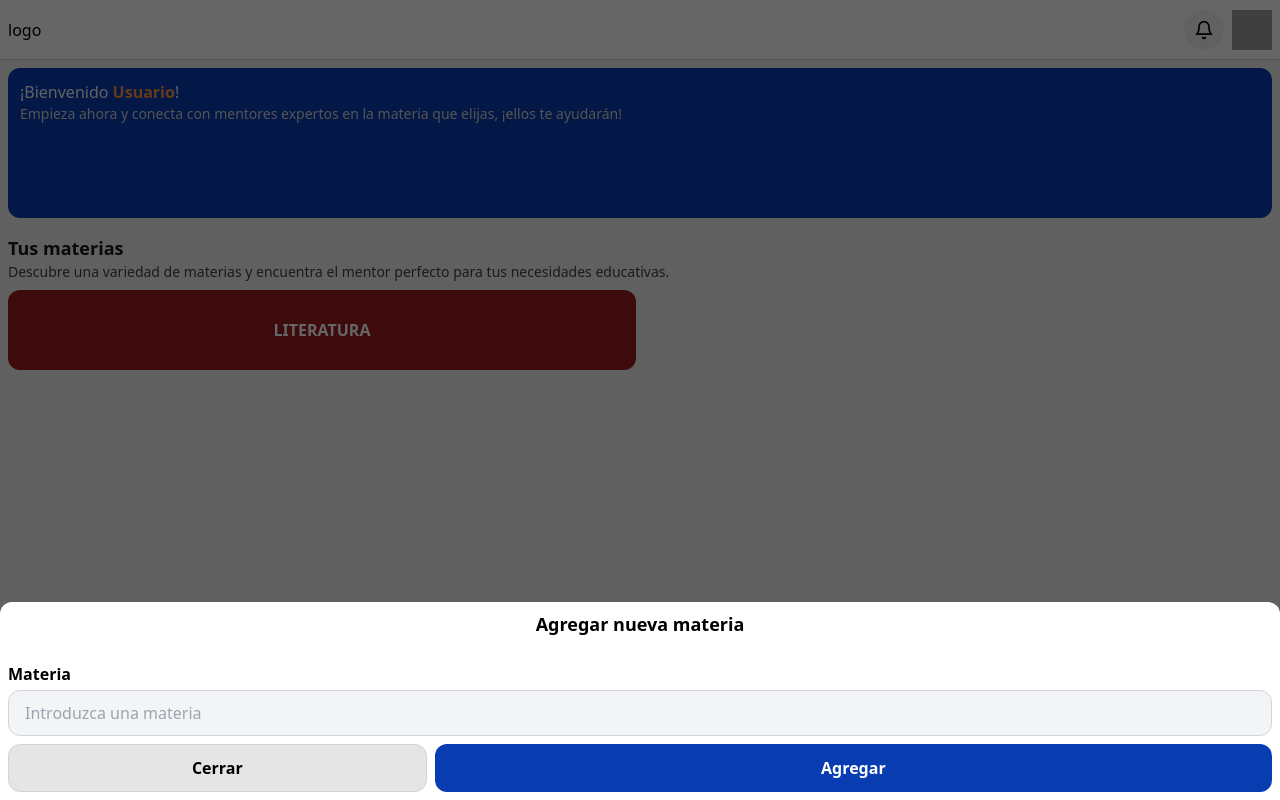
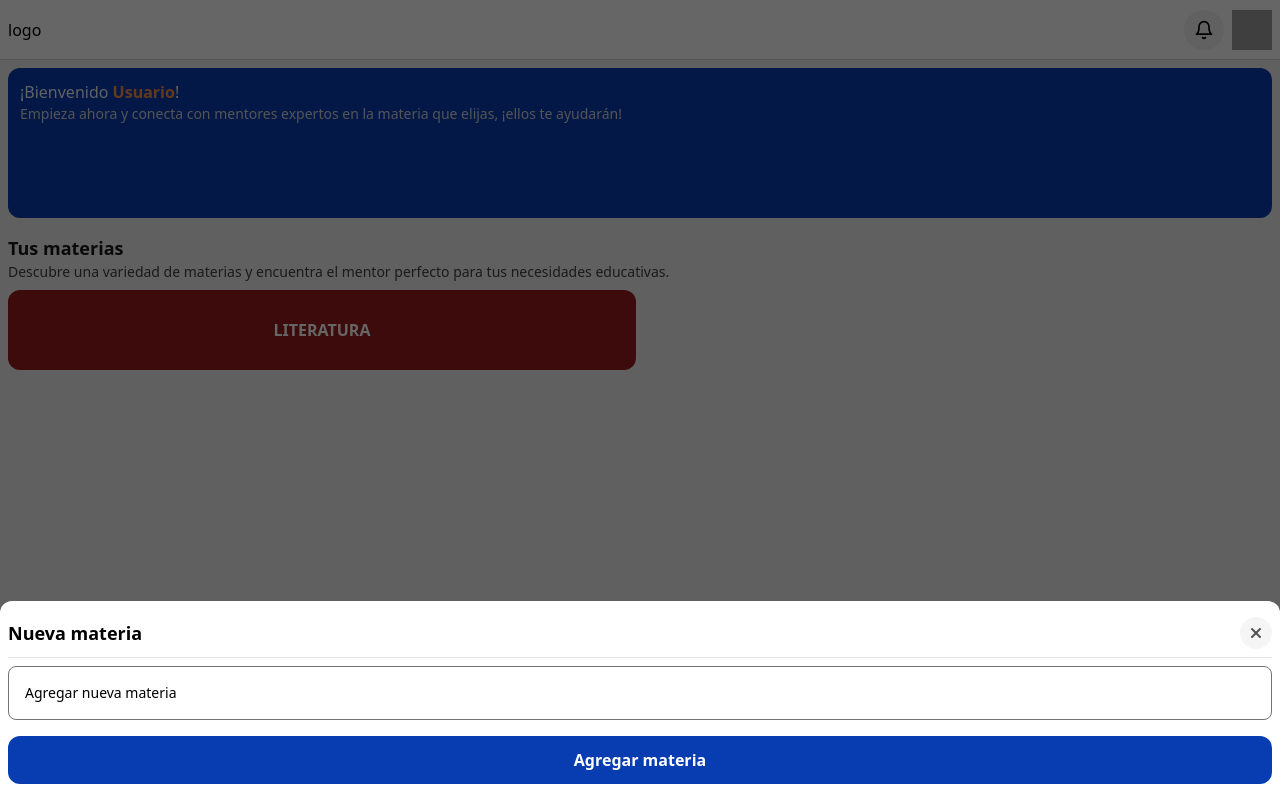
Before and after one commit to Sebastian-Winter12/libelo-back, a Vue app: page / in a window 1280 px wide. Both pictures are taken after a click on the button 1248 px from the left and 768 px from the top of the page. Built offline with nearby package versions, Linux system fonts and the light colour scheme; grey boxes are pictures that could not be loaded.

Commit message:
Add X icon to close modal and update modal layout

```diff
--- a/src/views/HomeView.vue
+++ b/src/views/HomeView.vue
@@ -2,10 +2,9 @@
 import HomeNav from "@/components/Home/HomeNav.vue";
 import BaseBody from "@/components/BaseBody.vue";
 import BaseTitle from "@/components/BaseTitle.vue";
-import { Plus } from "lucide-vue-next";
+import { Plus, X } from "lucide-vue-next";
 import { goTo } from "@/router/index";
 import { ref } from "vue";
-import BaseInput from "@/components/BaseInput.vue";
 import BaseButton from "@/components/BaseButton.vue";
 
 const showModal = ref(false);
@@ -43,15 +42,27 @@ const handleOverlayClick = (event) => {
 
         <div v-if="showModal" class="fixed inset-0 flex items-end justify-center bg-black bg-opacity-60 z-50" @click="handleOverlayClick">
             <div class="bg-white p-2 rounded-t-xl w-full">
-                <div class="flex justify-center">
-                    <span class="text-lg font-semibold">Agregar nueva materia</span>
+                <div class="flex justify-between items-center py-2">
+                    <p class="text-lg font-semibold">Nueva materia</p>
+                    <button class="flex items-center justify-center bg-neutral-100 rounded-full p-2 text-neutral-600" @click="closeModal">
+                        <X :size="16" :stroke-width="3" />
+                    </button>
                 </div>
-                <div class="flex flex-col pt-6 pb-2">
-                    <BaseInput identifier="subject" placeholder="Introduzca una materia" label="Materia" type="text" />
+                <hr>
+                <div class="py-2">
+                    <div class="relative">
+                        <input type="subject" id="hs-floating-input-subject" class="peer p-4 block w-full border border-neutral-500 rounded-lg text-sm placeholder:text-transparent focus:border-libelo-500 focus:ring-libelo-500 disabled:opacity-50 disabled:pointer-events-none
+                        focus:pt-6
+                        focus:pb-2
+                        [&:not(:placeholder-shown)]:pt-6
+                        [&:not(:placeholder-shown)]:pb-2
+                        autofill:pt-6
+                        autofill:pb-2" placeholder="Agregar nueva materia">
+                        <label for="hs-floating-input-subject" class="absolute top-0 start-0 p-4 h-full text-sm truncate pointer-events-none transition ease-in-out duration-100 border border-transparent origin-[0_0] peer-disabled:opacity-50 peer-disabled:pointer-events-none peer-focus:scale-90 peer-focus:translate-x-0.5 peer-focus:-translate-y-1.5 peer-focus:text-gray-500 peer-[:not(:placeholder-shown)]:scale-90 peer-[:not(:placeholder-shown)]:translate-x-0.5 peer-[:not(:placeholder-shown)]:-translate-y-1.5 peer-[:not(:placeholder-shown)]:text-gray-500">Agregar nueva materia</label>
+                    </div>
                 </div>
-                <div class="grid grid-cols-[1fr_2fr] gap-2">
-                    <BaseButton content="Cerrar" :action="closeModal" />
-                    <BaseButton primary content="Agregar" />
+                <div class="py-2">
+                    <BaseButton content="Agregar materia" primary />
                 </div>
             </div>
         </div>
```
